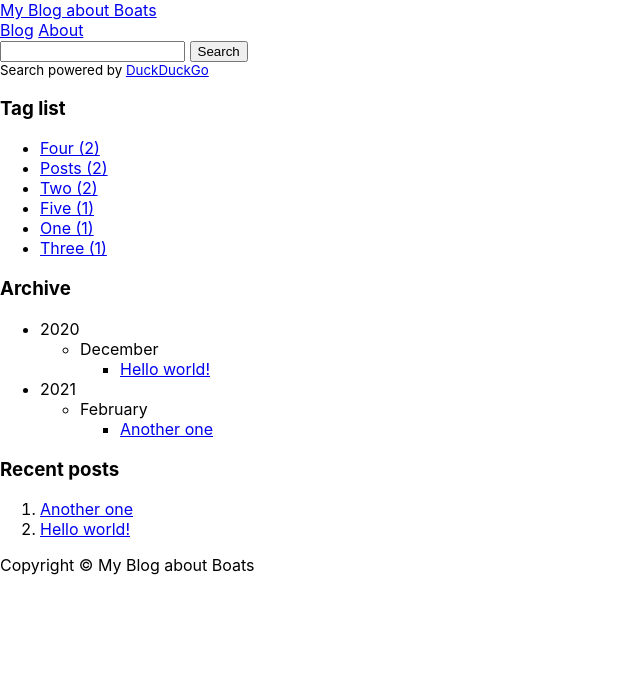
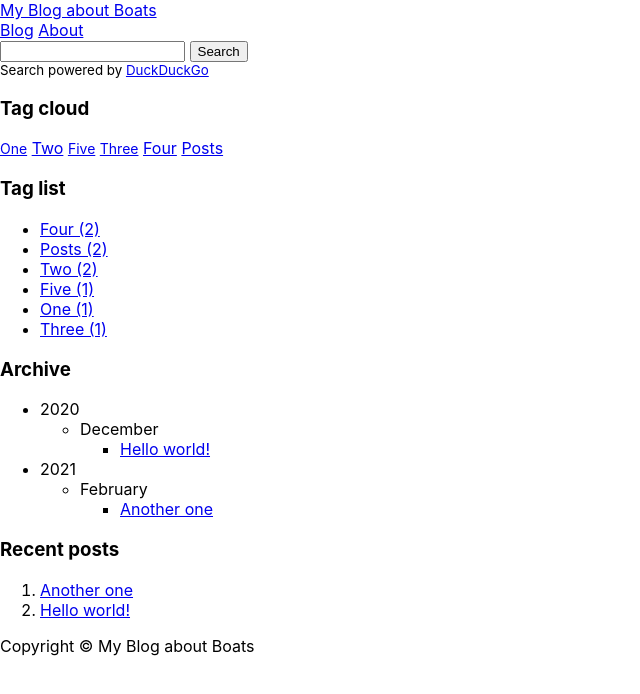
Before and after one commit to SeanMcP/11ty-press, an Eleventy site: page src/_appearance/layouts/main.njk in a window 1280 px wide. Shown: the whole page, without its empty margins (0-640 px from the left). Built offline with nearby package versions, Linux system fonts and the light colour scheme; Eleventy itself is replaced by a stand-in of ours; files that its build step writes are made by us from their sources.

Commit message:
feat: add tag cloud

```diff
--- a/src/_appearance/layouts/main.njk
+++ b/src/_appearance/layouts/main.njk
@@ -10,6 +10,7 @@ layout: layouts/base.njk
 
 <aside class="site-aside">
     {% include "partials/search-bar.njk" %}
+    {% include "partials/tag-cloud.njk" %}
     {% include "partials/tag-list.njk" %}
     {% include "partials/archive.njk" %}
     {% include "partials/recent-posts.njk" %}
--- /dev/null
+++ b/src/_appearance/partials/tag-cloud.njk
@@ -0,0 +1,11 @@
+<div class="tag-cloud">
+    <h3>Tag cloud</h3>
+    <ol>
+        {% set max = collections.tagList.popularWithCount[0][1] %}
+        {% for tag in collections.tagList.popularWithCount | shuffle %}
+            <li class="tag-list__item">
+                <a class="tag-list__link" href="tags/{{tag[0]}}" style="font-size:max(calc(1rem - {{ (max - tag[1]) * 2 }}px), 0.5rem)">{{ tag[0] | capitalize }}</a>
+            </li>
+        {% endfor %}
+    </ol>
+</div>
--- a/src/_appearance/theme/styles.scss
+++ b/src/_appearance/theme/styles.scss
@@ -22,3 +22,14 @@ body {
     display: block;
   }
 }
+
+.tag-cloud {
+  ol {
+    list-style-type: none;
+    padding: 0;
+  }
+
+  li {
+    display: inline-block
+  }
+}
```
Also changed, not shown: .eleventy.js.
